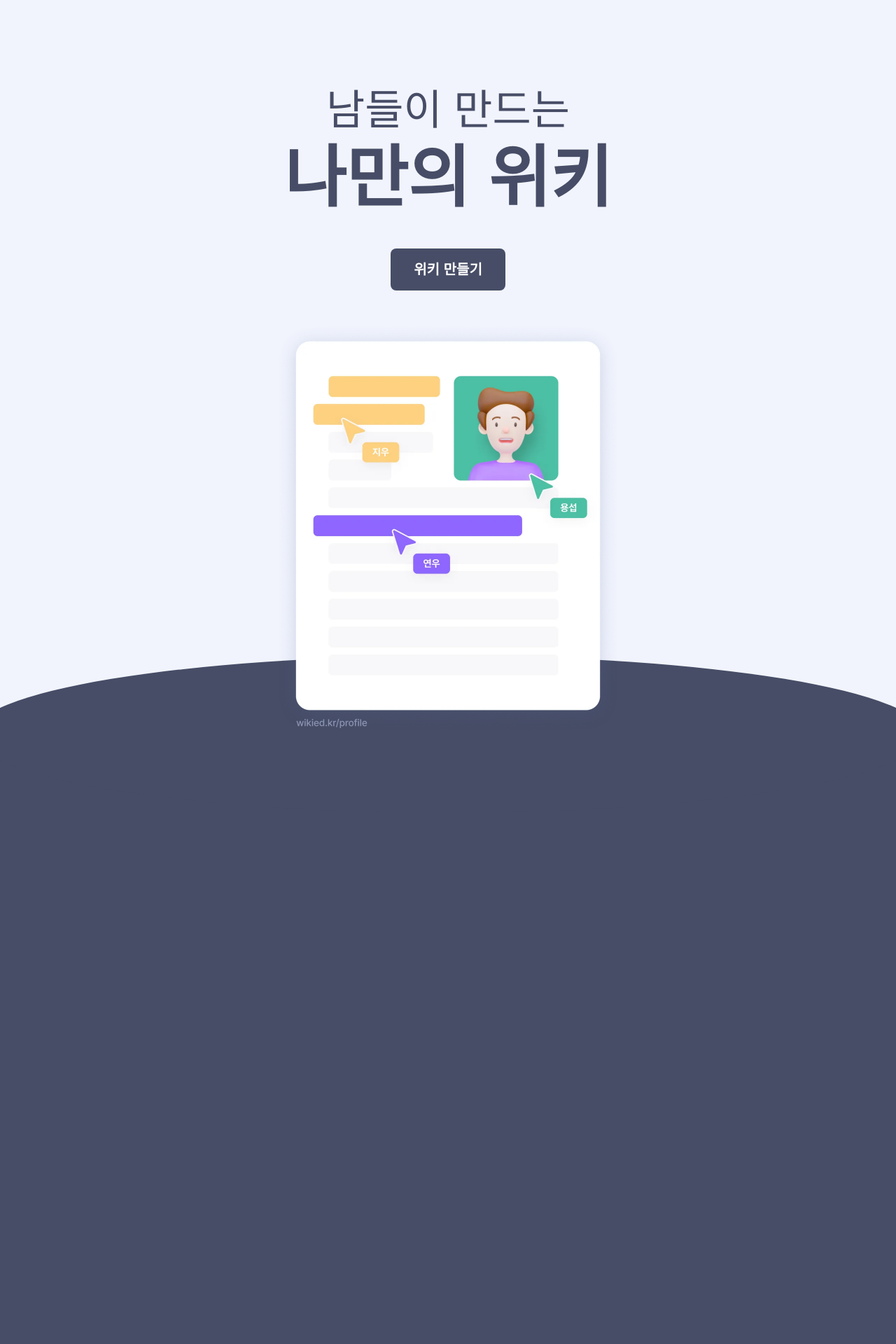
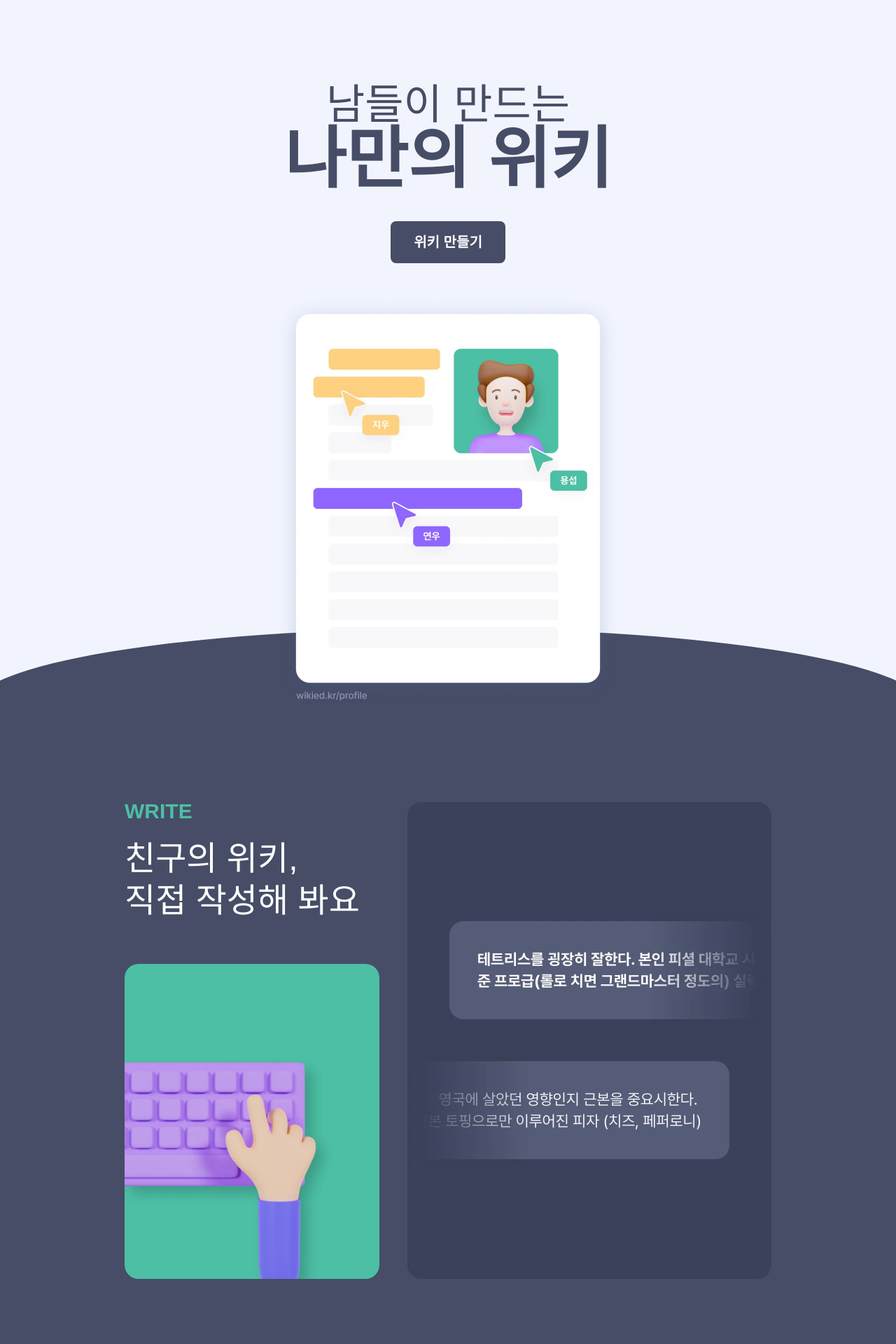
Before and after one commit to codeit-6th-part3-7team/7team-next-project, a Next.js app: page / in a window 1280 px wide. Shown: the part 80-2000 px from the top of the page at 70% size. Built offline with nearby package versions, Linux system fonts and the light colour scheme; a web font is replaced by a local one.

Commit message:
feat: landingPage 두번째 섹션 작성 완료

```diff
--- a/pages/index.tsx
+++ b/pages/index.tsx
@@ -1,8 +1,10 @@
 import Header from "@/src/components/Header";
-import { Box, Button, Flex, useMatches } from "@mantine/core";
+import { Box, Button, Flex, Group, useMatches } from "@mantine/core";
 import Image from "next/image";
 import Link from "next/link";
 import LandingImg_01 from "@/public/assets/img_landing_01.webp";
+import LandingImg_02 from "@/public/assets/img_landing_02.webp";
+import LandingImg_03 from "@/public/assets/img_landing_03.webp";
 
 export default function Home() {
   const btnSize = useMatches({
@@ -17,8 +19,8 @@ export default function Home() {
         <Flex bg="#F1F4FD" direction="column" align="center">
           <Flex pt={{ base: 100, sm: 120 }}>
             <hgroup className="font-nexon text-gray-800 mb-10 text-center">
-              <h1 className="md:text-6xl text-4xl md:leading-tight leading-tight font-light">남들이 만드는</h1>
-              <h1 className="md:text-8xl text-6xl md:leading-tight leading-tight font-bold">나만의 위키</h1>
+              <h2 className="md:text-6xl text-4xl md:leading-tight leading-tight font-light">남들이 만드는</h2>
+              <h2 className="md:text-8xl text-6xl md:leading-tight leading-tight font-bold">나만의 위키</h2>
             </hgroup>
           </Flex>
           <Link href="/wiki">
@@ -34,7 +36,23 @@ export default function Home() {
         </Flex>
       </div>
       <div>
-        <Flex bg="#474D66" h={914} direction="column" align="center" />
+        <Flex bg="#474D66" direction="column" align="center" pt={131} pb={200}>
+          <Flex gap="40" align="flex-end">
+            <Flex direction="column" gap="60">
+              <Flex direction="column" gap="20" className="font-nexon">
+                <strong className="text-green-200 text-3xl">WRITE</strong>
+                <hgroup className="text-white text-5xl leading-11">
+                  <h3>친구의 위키,</h3>
+                  <h3>직접 작성해 봐요</h3>
+                </hgroup>
+              </Flex>
+              <Box className="bg-green-200 rounded-20" w={364}>
+                <Image src={LandingImg_02} alt="키보드 이미지" width={310} height={450} />
+              </Box>
+            </Flex>
+            <Image src={LandingImg_03} alt="위키 예시 이미지" width={520} height={681} />
+          </Flex>
+        </Flex>
       </div>
     </>
   );
--- a/tailwind.config.ts
+++ b/tailwind.config.ts
@@ -37,6 +37,10 @@ const config: Config = {
     },
     borderRadius: {
       "1/2": "50%",
+      "20": "20px",
+    },
+    lineHeight: {
+      "11": "3.75rem",
     },
   },
   plugins: [],
```
